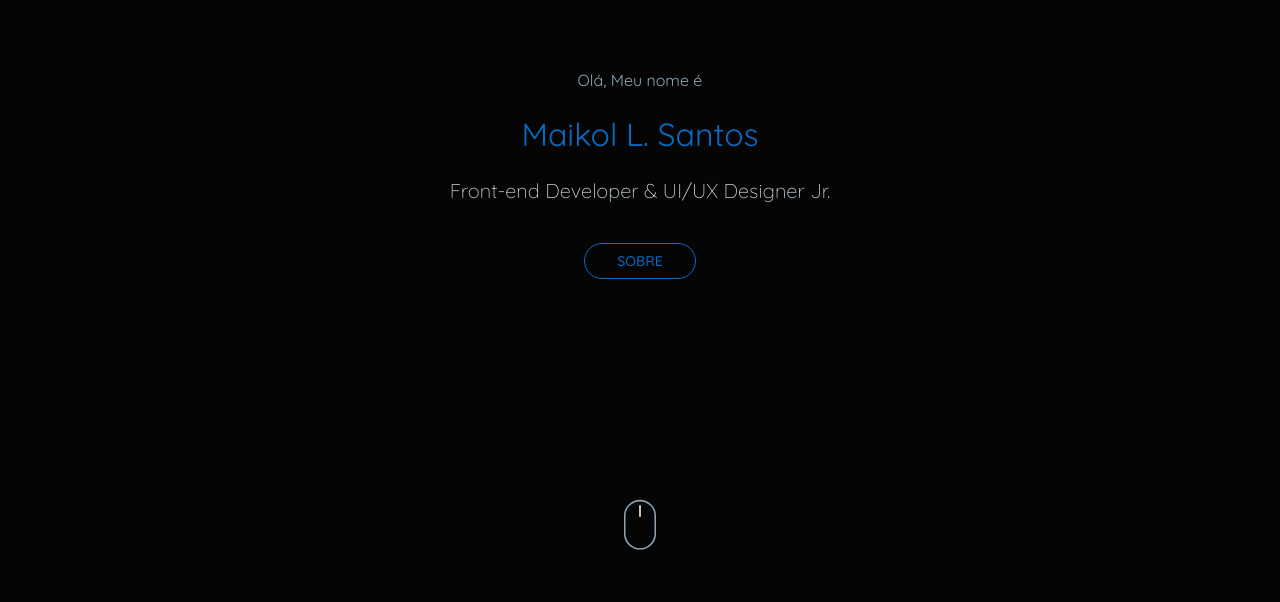
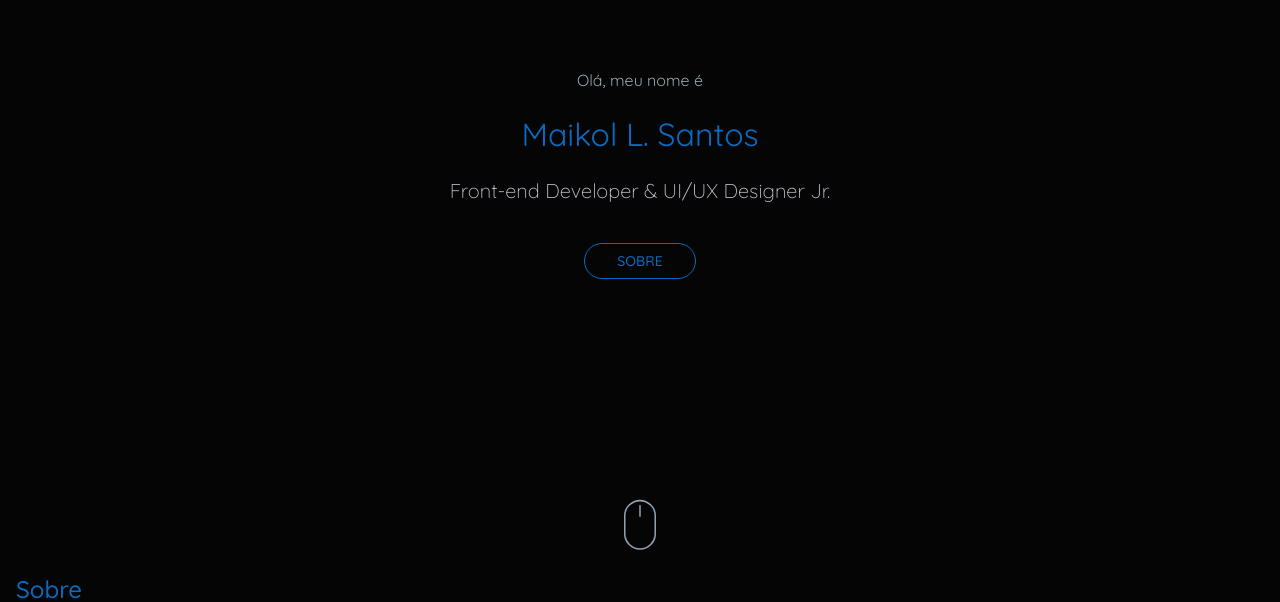
Before and after one commit to MaikolSantos/MaikolSantos, a React (Vite) app: page / in a window 1280 px wide. Shown: the part 226-828 px from the top of the page. Before the commit the page ends 800 px from the top, so only its background shows below. Built offline with nearby package versions, Linux system fonts and the light colour scheme.

Commit message:
feat: create title component

```diff
--- a/src/components/Mouse/index.tsx
+++ b/src/components/Mouse/index.tsx
@@ -19,7 +19,7 @@ const Mouse = () => {
       />
       <Rolling
         d="M21 7.66675V32.7648"
-        stroke="#FFF"
+        stroke="#8FA2B2"
         strokeWidth="2"
         strokeMiterlimit="10"
         strokeLinecap="round"
--- /dev/null
+++ b/src/components/Title/index.tsx
@@ -0,0 +1,9 @@
+import React from "react";
+import { Container } from "./styles";
+import { TitleProps } from "./types";
+
+const Title = ({ text }: TitleProps) => {
+  return <Container>{text}</Container>;
+};
+
+export default Title;
--- /dev/null
+++ b/src/components/Title/styles.ts
@@ -0,0 +1,24 @@
+import styled from "styled-components";
+
+export const Container = styled.h2`
+  color: var(--color-brand-100);
+  font-weight: var(--weight-medium);
+  font-size: 1.5rem;
+  width: max-content;
+  text-align: center;
+
+  ::after {
+    content: '';
+    display: block;
+    background-color: var(--color-brand-100);
+    height: 0.0625rem;
+    width: 1.5rem;
+    animation: line 1s ease-in-out alternate infinite;
+
+    @keyframes line {
+      to {
+        width: 0;
+      }
+    }
+  }
+`;
--- /dev/null
+++ b/src/components/Title/types.ts
@@ -0,0 +1,3 @@
+export interface TitleProps {
+  text: string
+}
--- a/src/pages/Home/index.tsx
+++ b/src/pages/Home/index.tsx
@@ -6,6 +6,7 @@ import ButtonMenu from "../../components/ButtonMenu";
 import { MenuContext } from "../../contexts/MenuContext";
 import Menu from "../../components/Menu";
 import Hero from "../components/Sections/Hero";
+import About from "../components/Sections/About";
 
 const Home = () => {
   const { isOpen, changeMenu } = useContext(MenuContext);
@@ -17,6 +18,7 @@ const Home = () => {
         {isOpen && <Menu />}
       </Header>
       <Hero />
+      <About />
     </div>
   );
 };
--- /dev/null
+++ b/src/pages/components/Sections/About/index.tsx
@@ -0,0 +1,12 @@
+import React from "react";
+import Title from "../../../../components/Title";
+
+const About = () => {
+  return (
+    <div>
+      <Title text="Sobre" />
+    </div>
+  );
+};
+
+export default About;
--- /dev/null
+++ b/src/pages/components/Sections/About/styles.ts
@@ -0,0 +1,6 @@
+import styled from 'styled-components';
+import { ContainerDefault } from '../../../../styles/Containers';
+
+export const Container = styled(ContainerDefault)`
+
+`
--- a/src/pages/components/Sections/Hero/index.tsx
+++ b/src/pages/components/Sections/Hero/index.tsx
@@ -6,7 +6,7 @@ import { Container } from "./styles";
 const Hero = () => {
   return (
     <Container>
-      <p>Olá, Meu nome é</p>
+      <p>Olá, meu nome é</p>
       <h1>Maikol L. Santos</h1>
       <strong>Front-end Developer & UI/UX Designer Jr.</strong>
       <LinkStyled
--- a/src/styles/GlobalStyles.ts
+++ b/src/styles/GlobalStyles.ts
@@ -36,4 +36,14 @@ export const GlobaStyles = createGlobalStyle`
     padding: 0 1rem;
   }
 
+  ::-webkit-scrollbar {
+    background-color: transparent;
+    height: 0.25rem;
+    width: 0.25rem;
+  }
+
+  ::-webkit-scrollbar-thumb {
+    background-color: transparent;
+  }
+
 `;
```
Also changed, not shown: src/pages/components/Sections/Hero/styles.ts (+4 -7 lines).
